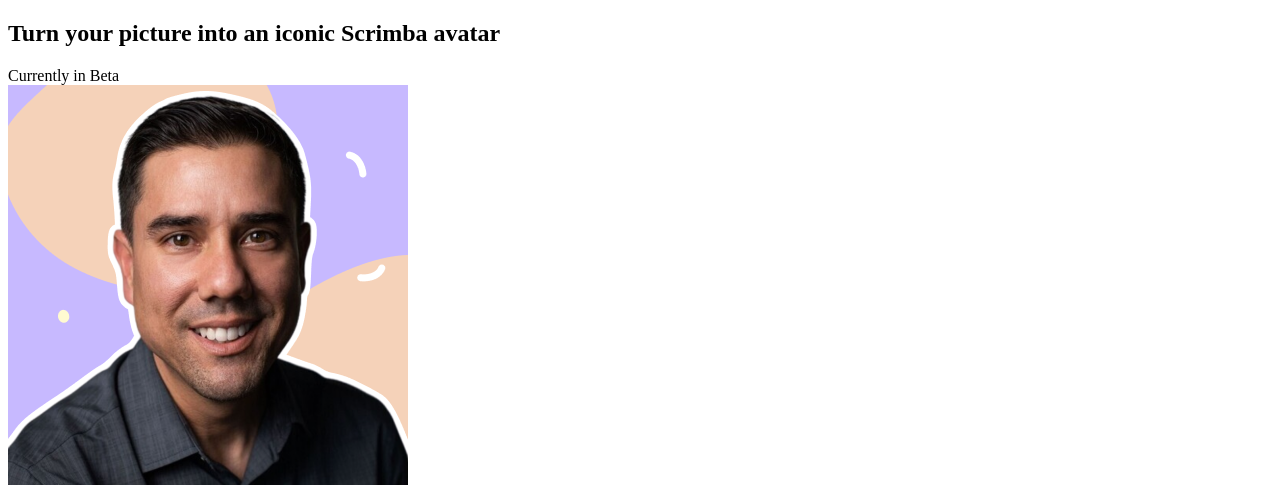
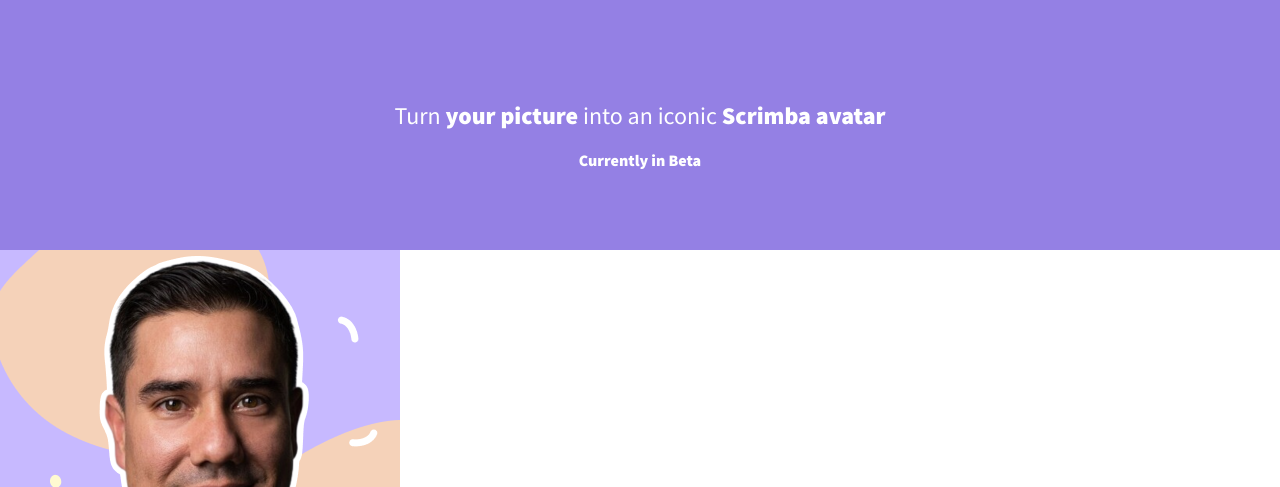
Before and after one commit to SanJammin/Product-Splash-Page, a plain HTML site: page index.html in a window 1280 px wide. Shown: the top 487 px of the page. Drawn offline with Linux system fonts and the light colour scheme.

Commit message:
Create styling for intro

```diff
--- a/index.css
+++ b/index.css
@@ -1,6 +1,7 @@
 body {
     font-family: 'Source Sans Pro', sans-serif;
     color: #404040;
+    margin: 0;
 }
 
 /* =================
@@ -25,8 +26,13 @@ h1 {
    ================= */
 
 .intro {
+    display: flex;
     color: #fff;
     background-color: #9480e4;
+    min-height: 250px;
+    text-align: center;
+    justify-content: center;
+    flex-direction: column;
 }
 
 /* ====================
--- a/index.html
+++ b/index.html
@@ -6,7 +6,7 @@
     <title>Scrimbafy Me!</title>
     <!-- Links -->
     <link href="https://fonts.googleapis.com/css?family=Source+Sans+Pro:300,400,900&display=swap" rel="stylesheet">
-    <link href="styles.css" rel="stylesheet">
+    <link href="index.css" rel="stylesheet">
 </head>
 <body>
     <section class="intro">
```
